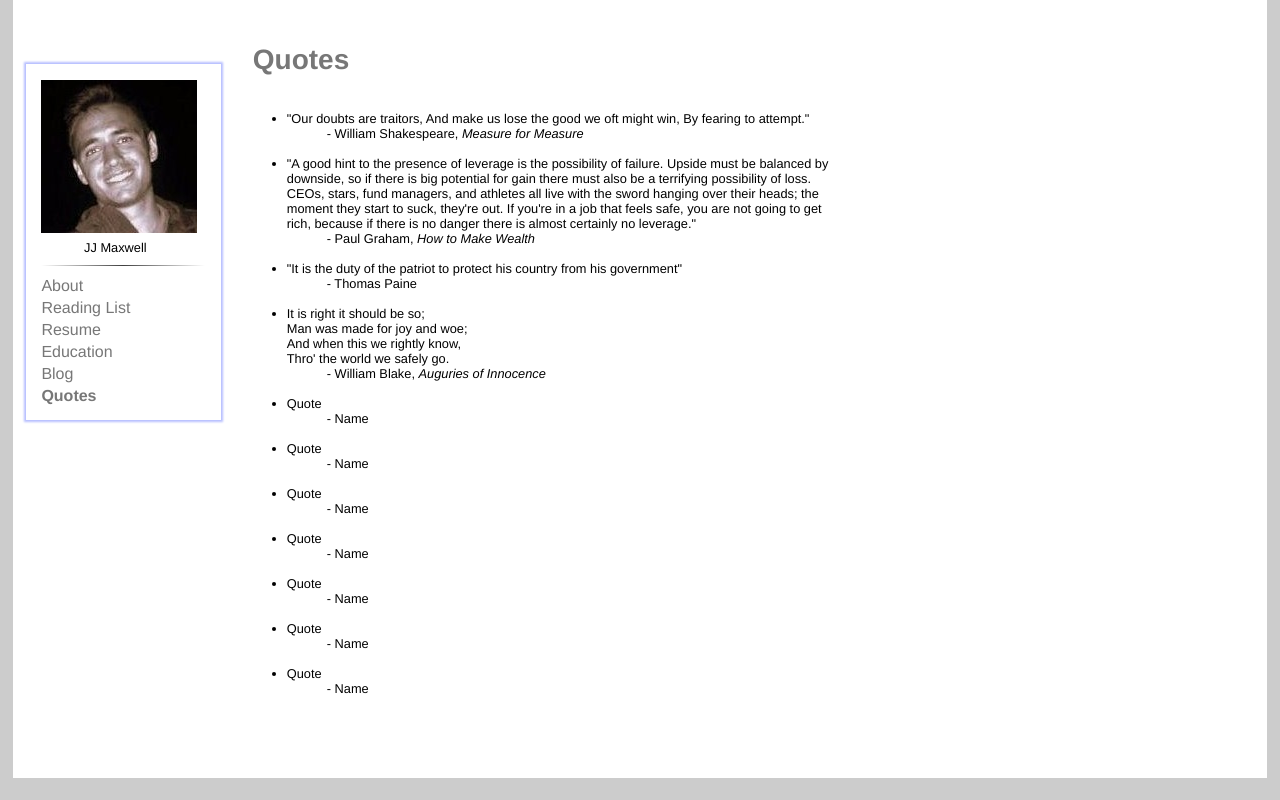
After one commit to jjmaxwell4/personalsite, a Python web app: template templates/quotes.html in a window 1280 px wide. The commit adds this page. Run offline with Jinja, Linux system fonts and the light colour scheme; the template is opened without the code that fills it, so the values that code supplies are empty.

Commit message:
Added Quotes and tweaked CSS

```diff
--- a/main.py
+++ b/main.py
@@ -59,6 +59,10 @@ class Education(BaseHandler):
 class Resume(BaseHandler):
     def get(self):
         self.render('resume.html')
+
+class Quotes(BaseHandler):
+    def get(self):
+        self.render('quotes.html')
 
 ###### Blog ######
 def blog_key(name = 'default'):
@@ -166,5 +170,6 @@ app = webapp2.WSGIApplication([('/', Home),
                                 ('/blog/newpost', NewPost),
                                ('/blog/login', Login),
                                ('/ping/', Ping),
+                               ('/quotes/', Quotes)
                                ],
                               debug=True)
--- a/static/main.css
+++ b/static/main.css
@@ -6,7 +6,7 @@ html, body {
 
 body  {
 	font: 80% Helvetica, Arial,Verdana, sans-serif;
-	background-color: #EEEEEE;
+	background-color: #CCCCCC;
 	margin: 0;
 	padding: 0;
 	text-align: center;
@@ -46,9 +46,9 @@ body  {
 	text-align: left;
   top: 0;
   position: fixed;
-  -moz-box-shadow: 0 0 1px 1px #EEEEEE;
-  -webkit-box-shadow: 0 0 1px 1px#EEEEEE;
-  box-shadow: 0 0 1px 1px #EEEEEE;
+  -moz-box-shadow: 0 0 2px 2px #b7bfff;
+  -webkit-box-shadow: 0 0 2px 2px#b7bfff;
+  box-shadow: 0 0 2px 2px #b7bfff;
 }
 
 #content {
@@ -68,7 +68,6 @@ table {
 
 #text {
   width: 600px;
-	padding-top: 1%;
 }
 
 #text h4 {
--- a/templates/base.html
+++ b/templates/base.html
@@ -21,14 +21,12 @@
   <title>JJ Maxwell  - {{active_page }}</title>
 </head>
 {% set navigation_bar = [
-    ('/', 'Pic', '<img src="/static/me2.jpg" alt="-|-">'),
-    ('/', 'JJ', '&nbsp&nbsp&nbsp&nbsp&nbsp&nbsp&nbsp&nbsp&nbsp&nbspJJ Maxwell'),
-    ('', '', '<hr>'),
     ('/', 'Home', 'About'),
     ('/read/', 'Reading List', 'Reading List'),
     ('/resume/', 'Resume', 'Resume'),
+    ('/education/', 'Education', 'Education'),
     ('/blog/', 'Blog', 'Blog'),
-    ('/education/', 'Education', 'Education')
+    ('/quotes/', 'Quotes', 'Quotes'),
 ] -%}
 {% set active_page = active_page|default('about') -%}
 
@@ -36,6 +34,9 @@
   <div id="container">
     <div id="header">
       <table>
+          <tr><td><img src="/static/me2.jpg" alt="-|-"></td></tr>
+          <tr><td>&nbsp&nbsp&nbsp&nbsp&nbsp&nbsp&nbsp&nbsp&nbsp&nbsp&nbsp&nbspJJ Maxwell</td></tr>
+          <tr><td><hr></td></tr>
           {% for href, id, caption in navigation_bar %}
           <tr><td>
             <a {% if id == active_page %} class="current"{% endif
--- a/templates/education.html
+++ b/templates/education.html
@@ -6,6 +6,7 @@
 		<h1> Education</h1>
 	</div>
 	<div id="text">
+		<br>
 		<h3> “I have never let my schooling interfere with my education.” -Mark Twain </h3>
 		<p> <a href="https://github.com/jjmaxwell4">My Github</a> </p>
 	</div>
--- a/templates/home.html
+++ b/templates/home.html
@@ -3,8 +3,8 @@
 
 {% block content %}
 	<div id="text">
-		<div id="title"><h1> Technology and the Economy </h1></div>
-		 <p>The next 40 years are going to be filled with unprecedented advances in technology. The combination of computers, data and automation will change the way individuals live their lives, and also represent enormous opportunity. I am interested in both the technical details and the economic impact that this progress will have. </p>
+		<div id="title"><h1> About Me </h1></div>
+		 <p>I like thinking about technology and the economy. The next 40 years are going to be filled with unprecedented advances in tech. The combination of computers, data and automation will change the way individuals live their lives, and also represents enormous opportunity. I am interested in both the technical details and the economic impact that this progress will have. </p>
 
 		<b> I'm studying Mechatronics </b>
 		<p>I’m taking a program that provides both depth and breadth. I learn about everything from operating system design to system modelling to power transmission to fluid dynamics.</p>
@@ -13,6 +13,6 @@
 		 <p> I read about politics. I follow technology and start-ups. I love to read biographies. </p>
 		<b> I'm looking for interships.</b>
 		 <p> I am looking for a summer internship (May-Sept 2013). I graduate in May 2014. Contact me @ jjmaxwell4 at gmail.com </p>
-		<p>This site is a work in progress. Let me know if anything breaks. Thanks!</p>
+		<p>This site is a work in progress. </p>
 	</div>
 {% endblock %}
--- a/templates/ping.html
+++ b/templates/ping.html
@@ -1 +1 @@
-<img src="/static/icon.png" alt="-|-">
+<html> </html>
--- /dev/null
+++ b/templates/quotes.html
@@ -0,0 +1,50 @@
+{% extends "base.html" %}
+{% set active_page = "Quotes" %}
+
+{% block content %}
+	<div id="text">
+		<div id="title">
+			<h1>Quotes</h1>
+			<br>
+		</div>
+		<ul>
+			<li>"Our doubts are traitors, And make us lose the good we oft might win, By fearing to attempt."</li>
+				<ul> - William Shakespeare, <i>Measure for Measure</i></li></ul>
+			<br>
+			<li>"A good hint to the presence of leverage is the possibility of failure. Upside must be balanced by downside, so if there is big potential for gain there must also be a terrifying possibility of loss. CEOs, stars, fund managers, and athletes all live with the sword hanging over their heads; the moment they start to suck, they're out. If you're in a job that feels safe, you are not going to get rich, because if there is no danger there is almost certainly no leverage."</li>
+				<ul> - Paul Graham, <i> How to Make Wealth</i></li></ul>
+			<br>
+			<li>"It is the duty of the patriot to protect his country from his government"</li>
+				<ul> - Thomas Paine</li></ul>
+			<br>
+			<li>It is right it should be so; <br>
+				Man was made for joy and woe;<br>
+				And when this we rightly know,<br>
+				Thro' the world we safely go.</li>
+				<ul> - William Blake, <i> Auguries of Innocence</i></li></ul>
+			<br>
+			<li>Quote</li>
+				<ul> - Name</li></ul>
+			<br>
+			<li>Quote</li>
+				<ul> - Name</li></ul>
+			<br>
+			<li>Quote</li>
+				<ul> - Name</li></ul>
+			<br>
+			<li>Quote</li>
+				<ul> - Name</li></ul>
+			<br>
+			<li>Quote</li>
+				<ul> - Name</li></ul>
+			<br>
+			<li>Quote</li>
+				<ul> - Name</li></ul>
+			<br>
+			<li>Quote</li>
+				<ul> - Name</li></ul>
+			<br>
+		</ul>
+	</div>
+
+{% endblock %}
```
Also changed, not shown: 1 other file.
